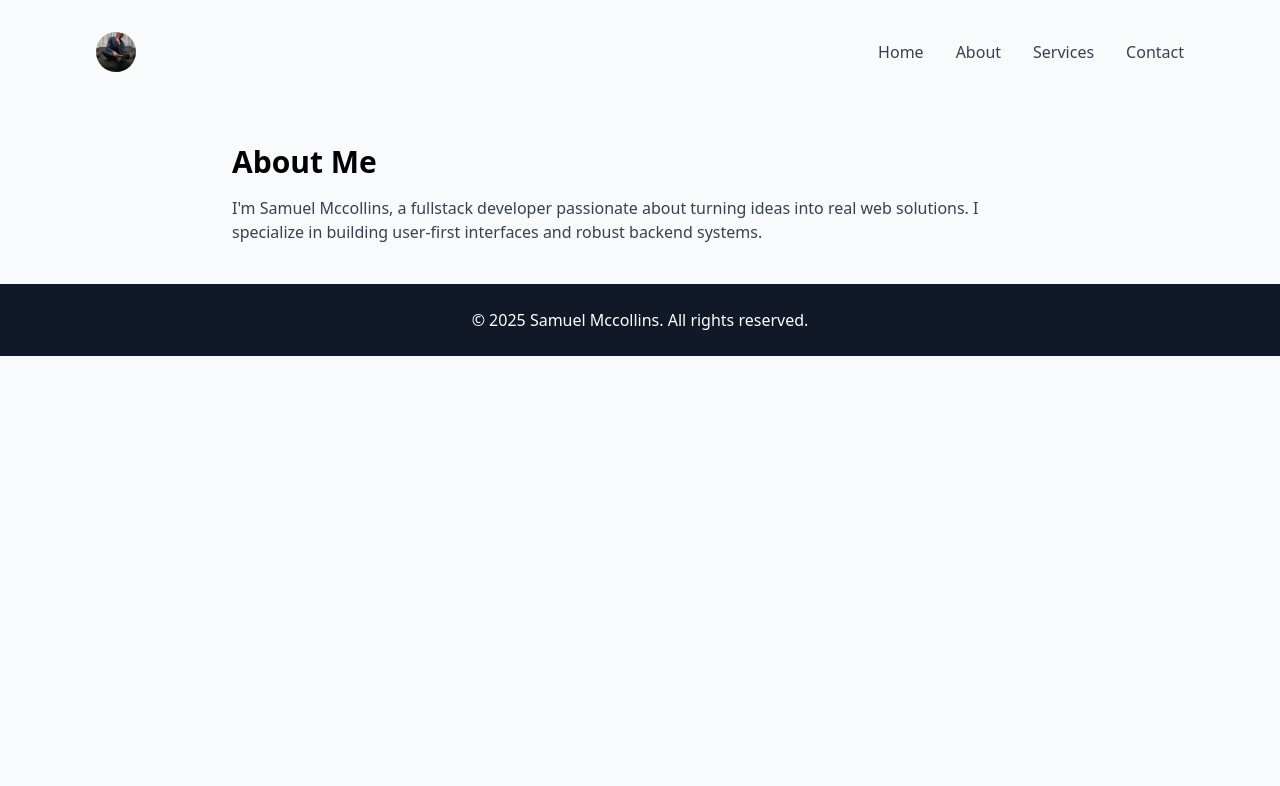
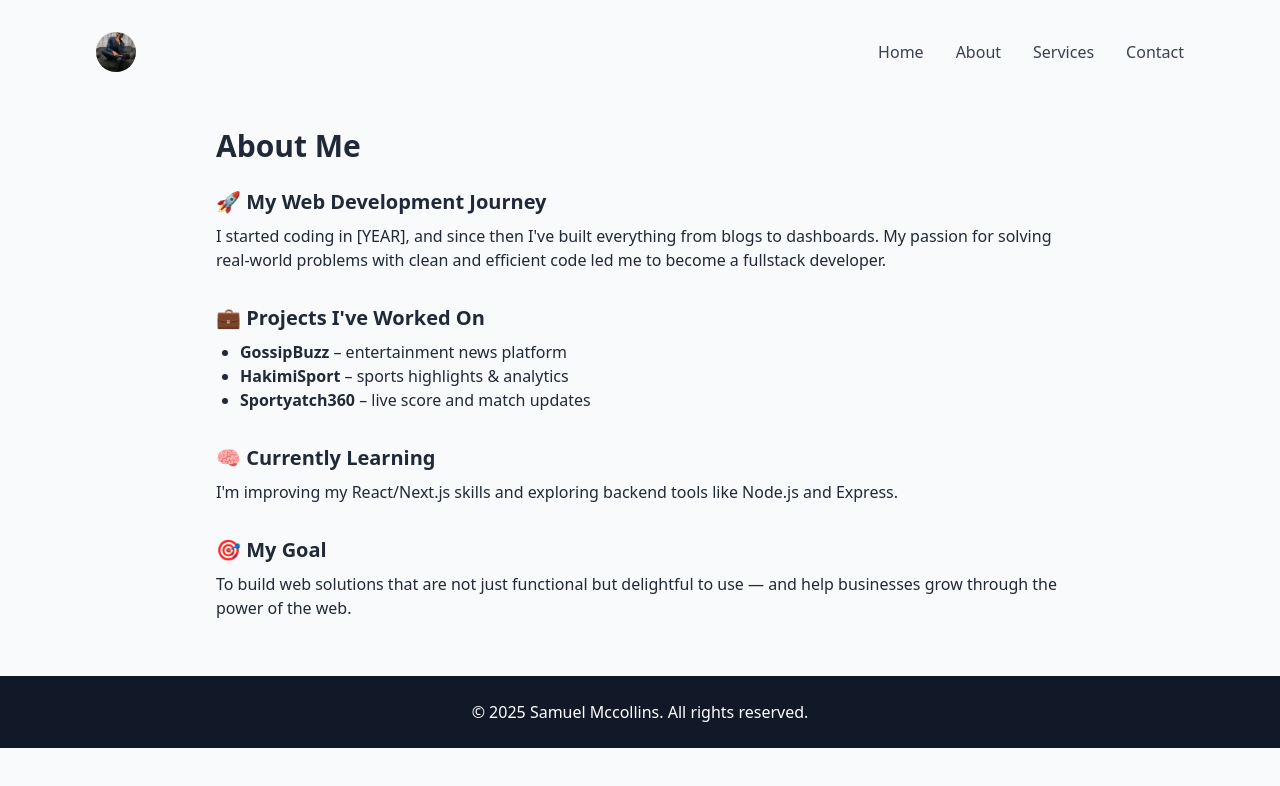
Before and after one commit to mccollins-portfolio/samuel-portfolio, a React (Vite) app: page /about in a window 1280 px wide. Shown: the top 786 px of the page. Built offline with nearby package versions, Linux system fonts and the light colour scheme.

Commit message:
Update About page with new articles

```diff
--- a/src/pages/about.jsx
+++ b/src/pages/about.jsx
@@ -1,10 +1,38 @@
 const About = () => (
-  <section className="p-10 max-w-4xl mx-auto">
-    <h2 className="text-3xl font-bold mb-4">About Me</h2>
-    <p className="text-gray-700">
-      I'm Samuel Mccollins, a fullstack developer passionate about turning ideas into real web solutions.
-      I specialize in building user-first interfaces and robust backend systems.
-    </p>
+  <section className="max-w-4xl mx-auto p-6 text-gray-800">
+    <h1 className="text-3xl font-bold mb-6">About Me</h1>
+
+    <article className="mb-8">
+      <h2 className="text-xl font-semibold mb-2">🚀 My Web Development Journey</h2>
+      <p>
+        I started coding in [YEAR], and since then I've built everything from blogs to dashboards.
+        My passion for solving real-world problems with clean and efficient code led me to become a fullstack developer.
+      </p>
+    </article>
+
+    <article className="mb-8">
+      <h2 className="text-xl font-semibold mb-2">💼 Projects I've Worked On</h2>
+      <ul className="list-disc ml-6">
+        <li><strong>GossipBuzz</strong> – entertainment news platform</li>
+        <li><strong>HakimiSport</strong> – sports highlights & analytics</li>
+        <li><strong>Sportyatch360</strong> – live score and match updates</li>
+      </ul>
+    </article>
+
+    <article className="mb-8">
+      <h2 className="text-xl font-semibold mb-2">🧠 Currently Learning</h2>
+      <p>
+        I'm improving my React/Next.js skills and exploring backend tools like Node.js and Express.
+      </p>
+    </article>
+
+    <article className="mb-8">
+      <h2 className="text-xl font-semibold mb-2">🎯 My Goal</h2>
+      <p>
+        To build web solutions that are not just functional but delightful to use — and help businesses grow through the power of the web.
+      </p>
+    </article>
   </section>
 );
+
 export default About;
```
